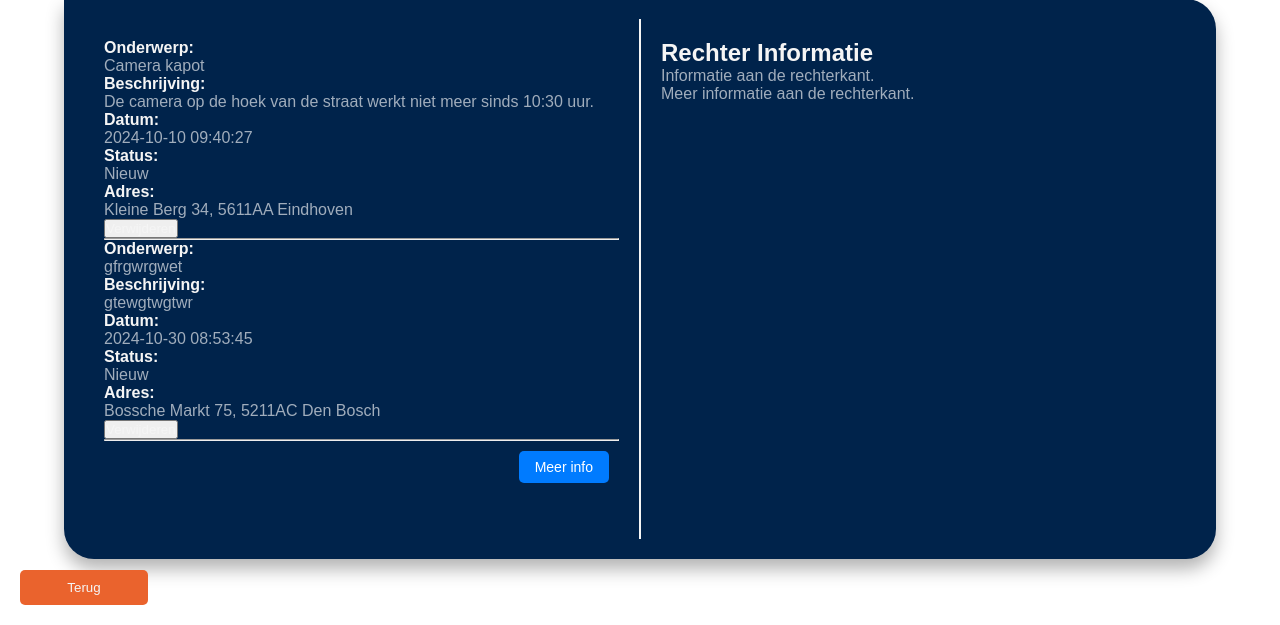
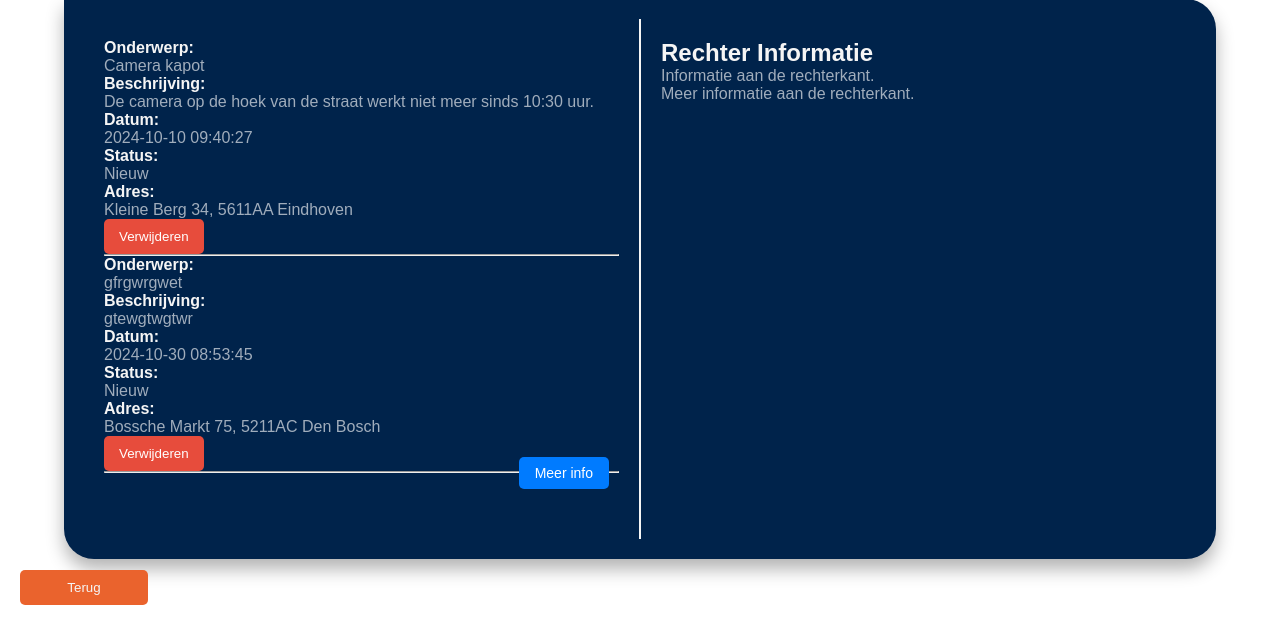
Before and after one commit to Wadih2006/Examen_Intergarde_official, a PHP site: page /meldingen/noord-brabant.php in a window 1280 px wide. Shown: the part 175-800 px from the top of the page. Run offline with PHP 8.4, Linux system fonts and the light colour scheme; a user stored in the database is signed in; data comes from the database, SQL or seed files in the repository; some web fonts are replaced.

Commit message:
versie1.0.8

```diff
--- a/style/meldingen.css
+++ b/style/meldingen.css
@@ -150,3 +150,16 @@ h1 {
     border: none;
     border-radius: 5px;
 }
+
+.btn-delete {
+    background-color: #e74c3c;
+    color: white;
+    border: none;
+    padding: 10px 15px;
+    cursor: pointer;
+    border-radius: 5px;
+}
+
+.btn-delete:hover {
+    background-color: #c0392b;
+}
```
Also changed, not shown: meldingen/delete_melding.php (line endings or trailing spaces), style/header.css (line endings or trailing spaces).
